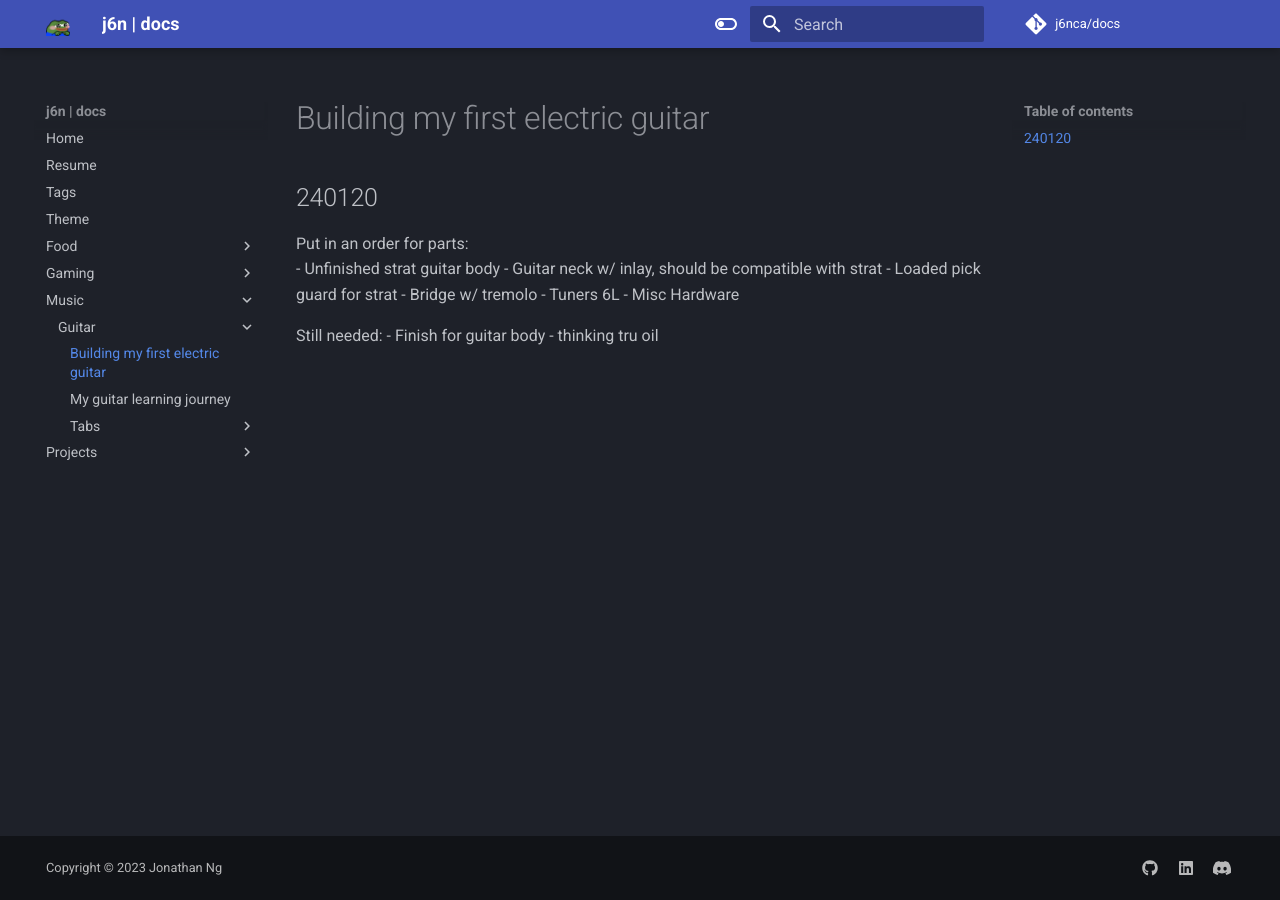
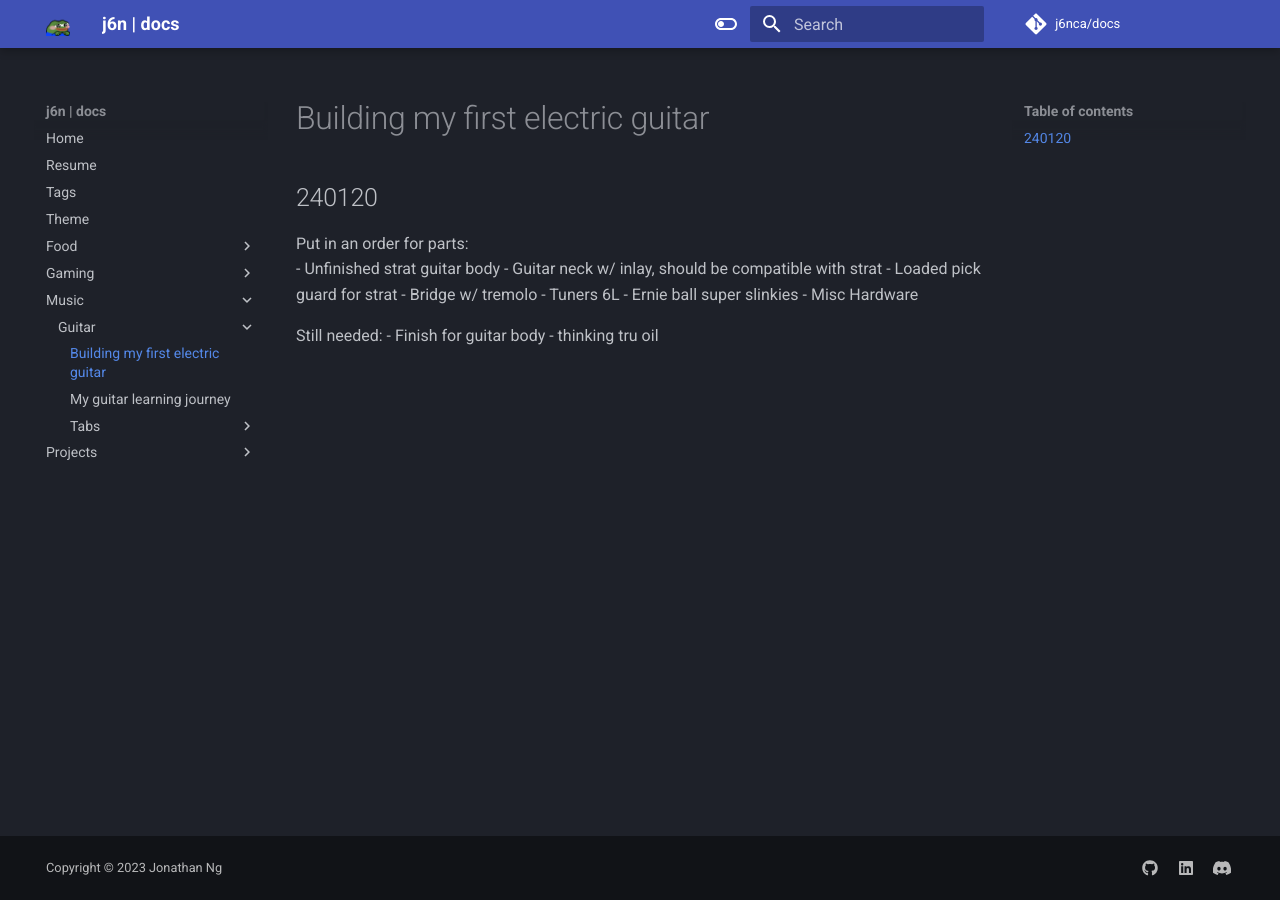
Before and after one commit to j6nca/notes, an MkDocs documentation site: the page built from docs/music/guitar/build.md, in a window 1280 px wide. Built offline with MkDocs 1.6.1 and Material for MkDocs 9.7.7, drawn with Linux system fonts in a browser that asks for light colours; comment, search, counter and statistics services are not loaded.

Commit message:
Update build.md

```diff
--- a/docs/music/guitar/build.md
+++ b/docs/music/guitar/build.md
@@ -7,6 +7,7 @@ Put in an order for parts:<br>
 - Loaded pick guard for strat
 - Bridge w/ tremolo
 - Tuners 6L
+- Ernie ball super slinkies
 - Misc Hardware
 
 Still needed:
```
